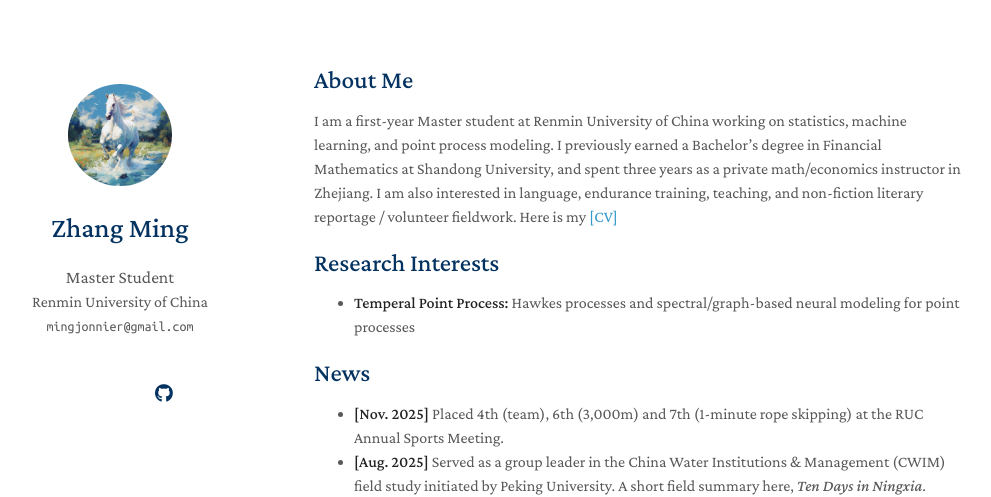
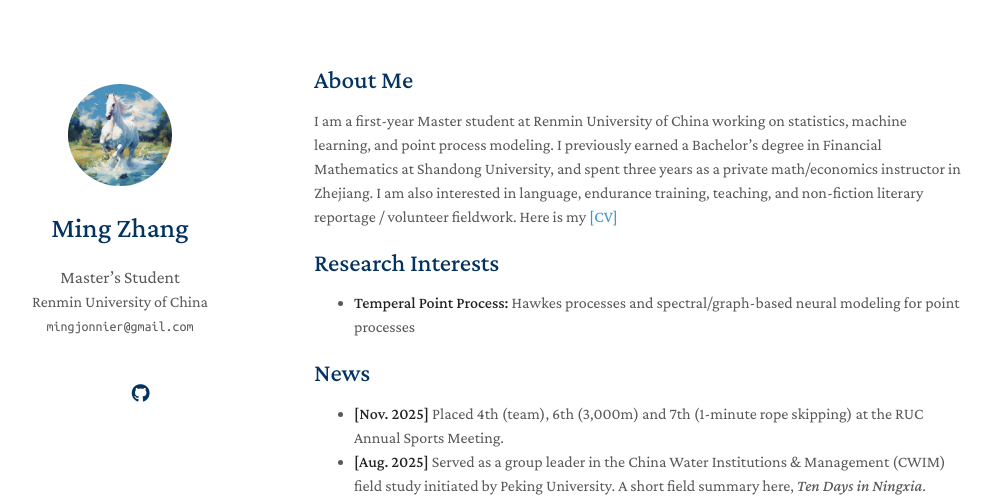
Before and after one commit to zhangming4153/zhangming4153.github.io, a Jekyll site: the page built from index.md, in a window 1280 px wide. Shown: the top 497 px of the page, without its empty margins (156-1147 px from the left). Built offline with Jekyll 4.4.1, drawn with Linux system fonts in a browser that asks for light colours; a style sheet for code colours, icons or effects is not loaded; our own code applies the rules of GitHub Pages for plain Markdown files; part of the change alters nothing that is shown.

Commit message:
Update _config.yml

```diff
--- a/_config.yml
+++ b/_config.yml
@@ -1,48 +1,31 @@
 # Basic Information
-title: Zhang Ming
-position: Master Student
+title: Ming Zhang
+position: Master’s Student
 affiliation: Renmin University of China
 email: mingjonnier@gmail.com
 
-# Search Engine Optimization (SEO)
-# The following information is used to improve the website traffic from search engines, e.g., Google.
-keywords: minimal light
-description: The Minimal Light is a simple and elegant jekyll theme for academic personal homepage.
-canonical: https://minimal-light-theme.yliu.me/
+# Search Engine Optimization
+keywords: statistics, machine learning, AI, causal inference
+description: Ming Zhang is a Master student in Statistics and AI at Renmin University of China.
+canonical: https://zhangming4153.github.io/
 
 # Links
-# If you don't need one of them, you may delete the corresponding line.
-google_scholar: https://scholar.google.com/
 cv_link: assets/files/CV_MingZhang_en.pdf
-github_link: https://github.com/
+github_link: https://github.com/zhangming4153
 
-# Images (e.g., your profile picture and your website's favicon)
-# "favicon" and "favicon_dark" are used for the light and dark modes, respectively.
+# Images
 avatar: ./assets/img/profile.jpg
 favicon: ./assets/img/favicon.png
 favicon_dark: ./assets/img/favicon-dark.png
 
-# Footnote
-# You may use the option to disable the footnote, "Powered by Jekyll and Minimal Light theme."
 enable_footnote: true
+auto_dark_mode: true
+font: "Serif"
 
-# Auto Dark Mode
-# You may use the option to disable the automatic dark theme
-auto_dark_mode: true
+# Google Analytics
 
-# Font
-# You can use this option to choose between Serif or Sans Serif fonts.
-font: "Serif" # or "Sans Serif"
-
-# Google Analytics ID
-# Please remove this if you don't use Google Analytics
-google_analytics: UA-111540567-4
-
-# Use this project as a remote theme for GitHub Pages
-# See the guide here: https://docs.github.com/en/pages/setting-up-a-github-pages-site-with-jekyll/adding-a-theme-to-your-github-pages-site-using-jekyll
 remote_theme: yaoyao-liu/minimal-light
 
-# The following files will be removed from the generated website.
 exclude:
   - Gemfile
   - Gemfile.lock
```
